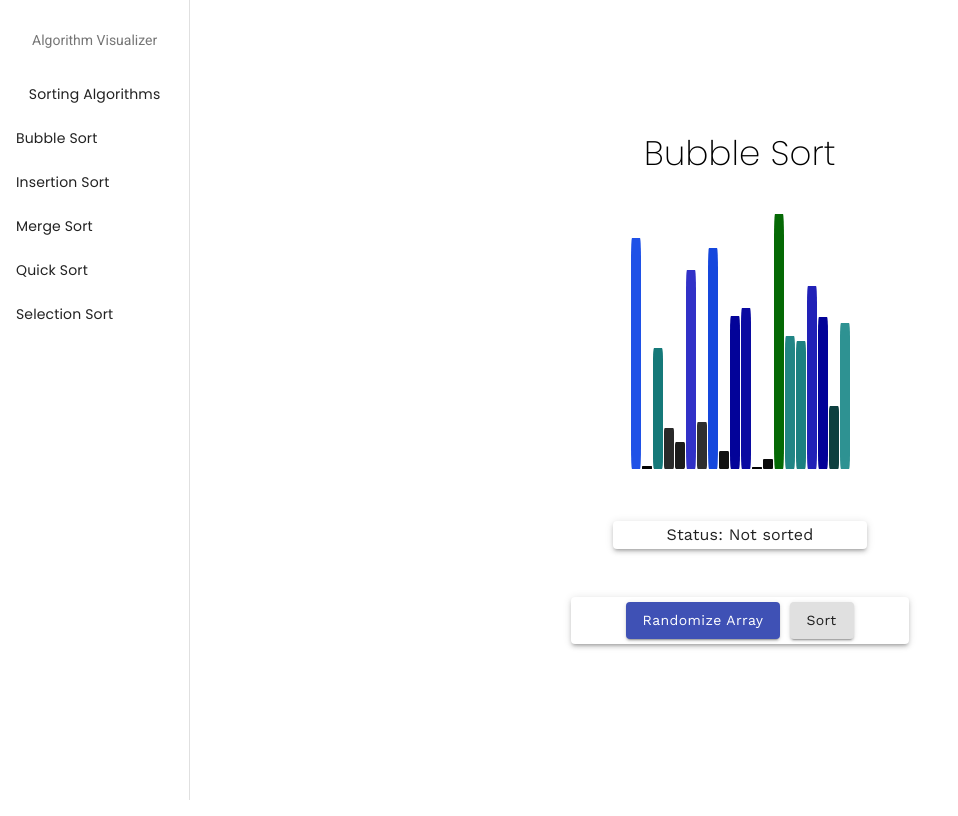
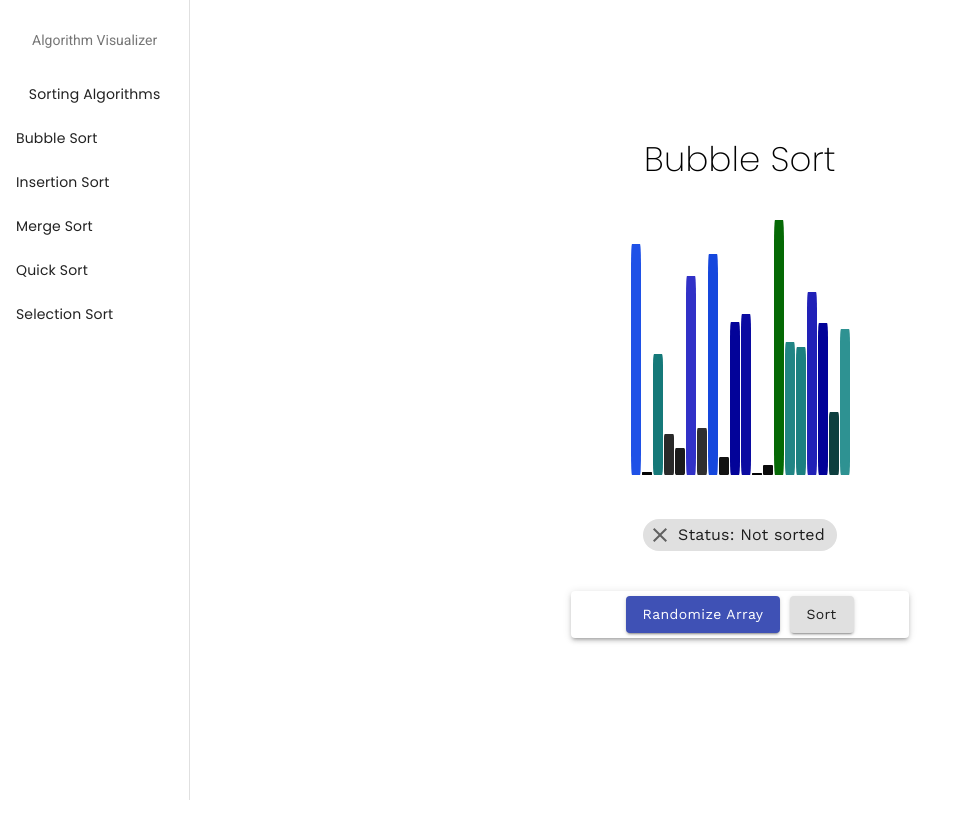
Before and after one commit to sahuashi/algorithm-visualizer, a React (Create React App) app: page / in a window 1280 px wide. Shown: the whole page, without its empty margins (0-958 px from the left). Built offline with nearby package versions, Linux system fonts and the light colour scheme; the HTML template or start-up script is replaced by a standard one.

Commit message:
Update status bar

```diff
--- a/package.json
+++ b/package.json
@@ -5,6 +5,7 @@
   "dependencies": {
     "@fontsource/roboto": "^4.5.0",
     "@material-ui/core": "^4.12.3",
+    "@material-ui/icons": "^4.11.2",
     "@testing-library/jest-dom": "^5.14.1",
     "@testing-library/react": "^11.2.7",
     "@testing-library/user-event": "^12.8.3",
--- a/src/components/Visualizer/StatusBar.js
+++ b/src/components/Visualizer/StatusBar.js
@@ -1,17 +1,18 @@
 import React, { Component } from 'react';
-import Paper from "@material-ui/core/Paper";
-import Box from "@material-ui/core/Box";
+import Box from '@material-ui/core/Box';
+import Chip from "@material-ui/core/Chip";
 import Typography from "@material-ui/core/Typography";
+import CheckCircleOutlinedIcon from '@material-ui/icons/CheckCircleOutlined';
+import ClearOutlinedIcon from '@material-ui/icons/ClearOutlined';
 
 export default class StatusBar extends Component {
     render() {
-        var status = this.props.isSorted? "Sorted" : "Not sorted";
+        var status = <Typography variant="subtitle1">Status: {this.props.isSorted ? "Sorted" : "Not sorted"}</Typography>;
+        var icon = this.props.isSorted ? <CheckCircleOutlinedIcon /> : <ClearOutlinedIcon/>;
         return (
-            <Box p={1} mx="auto" width={1/4}>
-            <Paper elevation={3}>
-            <Typography variant="subtitle1">Status: {status}</Typography>
-            </Paper>
-          </Box>
+            <Box p={0} mx="auto">
+                <Chip icon={icon} label={status}></Chip>
+            </Box>
         )
     }
 }
```
Also changed, not shown: 1 other file (tests, documents, lock files or other folders).
